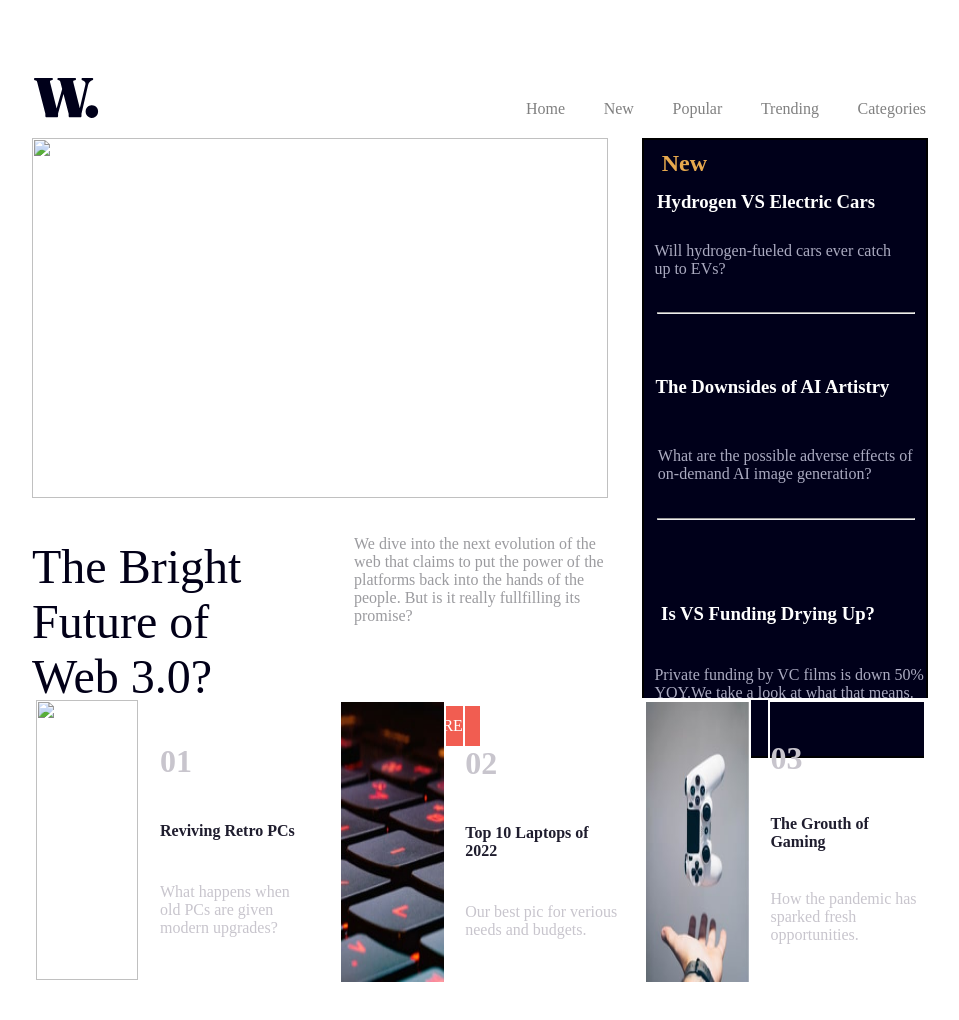
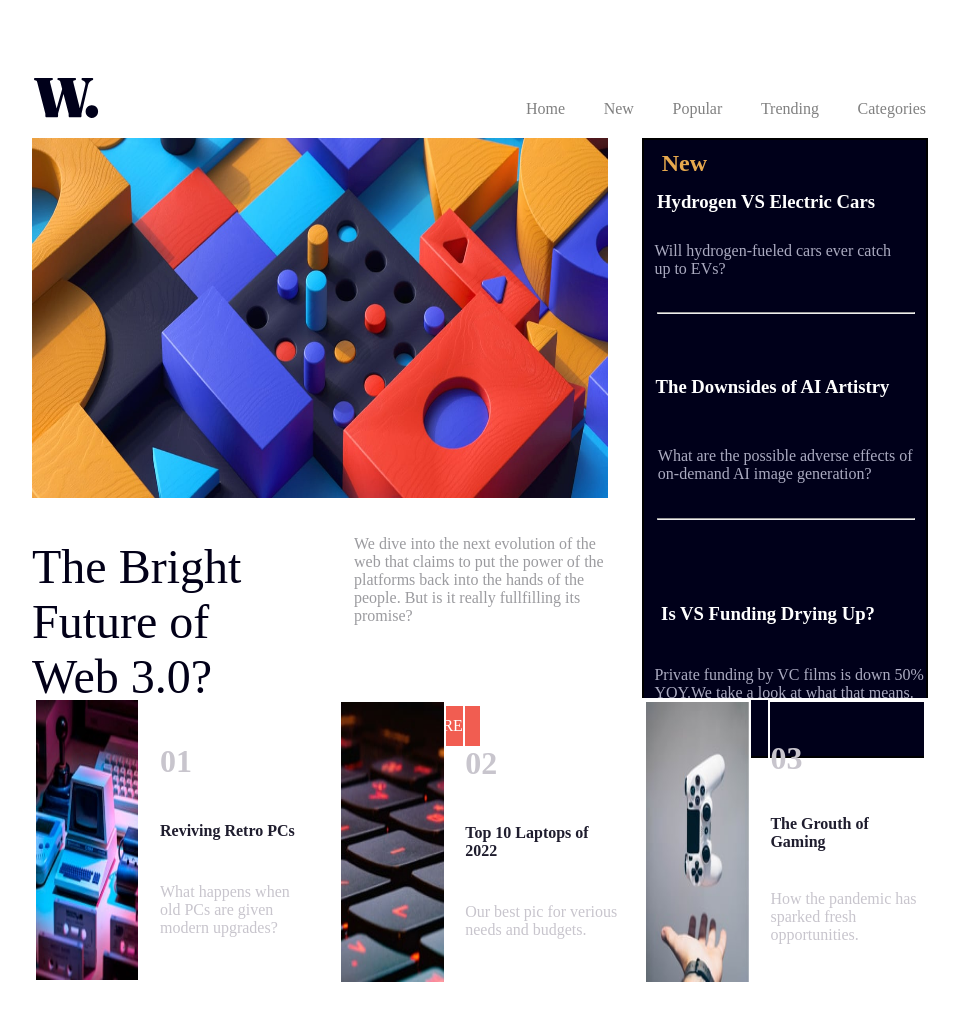
Before and after one commit to savantsumit192003/frontend1, a plain HTML site: page index.html in a window 1280 px wide. Shown: the part 120-1140 px from the top of the page, without its empty margins (164-1123 px from the left). Drawn offline with Linux system fonts and the light colour scheme.

Commit message:
Update index.html

```diff
--- a/index.html
+++ b/index.html
@@ -737,7 +737,7 @@
 
                 <div class="pic">
                     <img class="webpic"
-                    src="../assets/images/image-web-3-desktop.jpg">
+                    src="image-web-3-desktop.jpg">
                 </div>
 
                 <div class="header">
@@ -787,7 +787,7 @@
                 <div class="pcpic">
 
                     <img class="pcpics"
-                    src=image-retro-pcs.jpg">
+                    src="image-retro-pcs.jpg">
                 </div>
                 <div class="pcinf">
                     <div class="on"> <h1> 01 </h1> </div>
```
